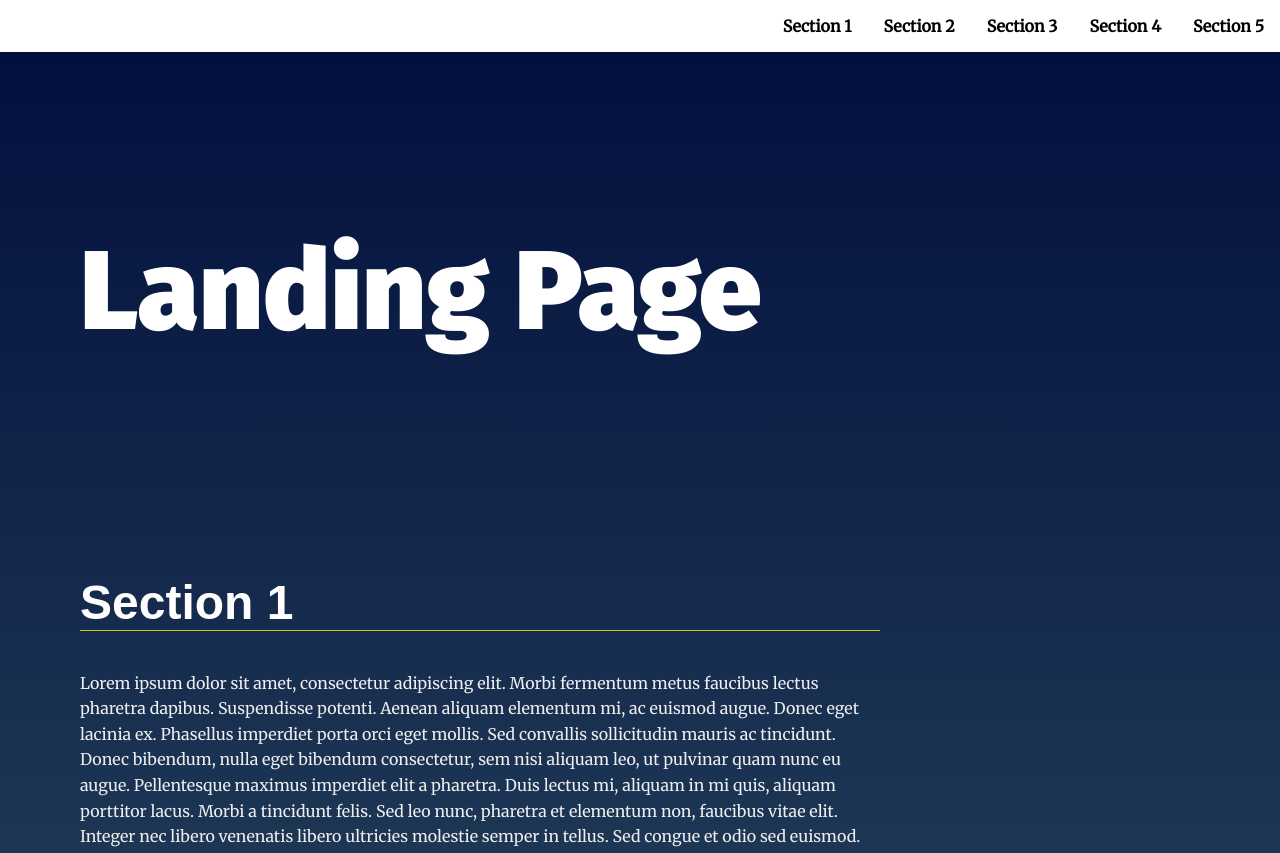
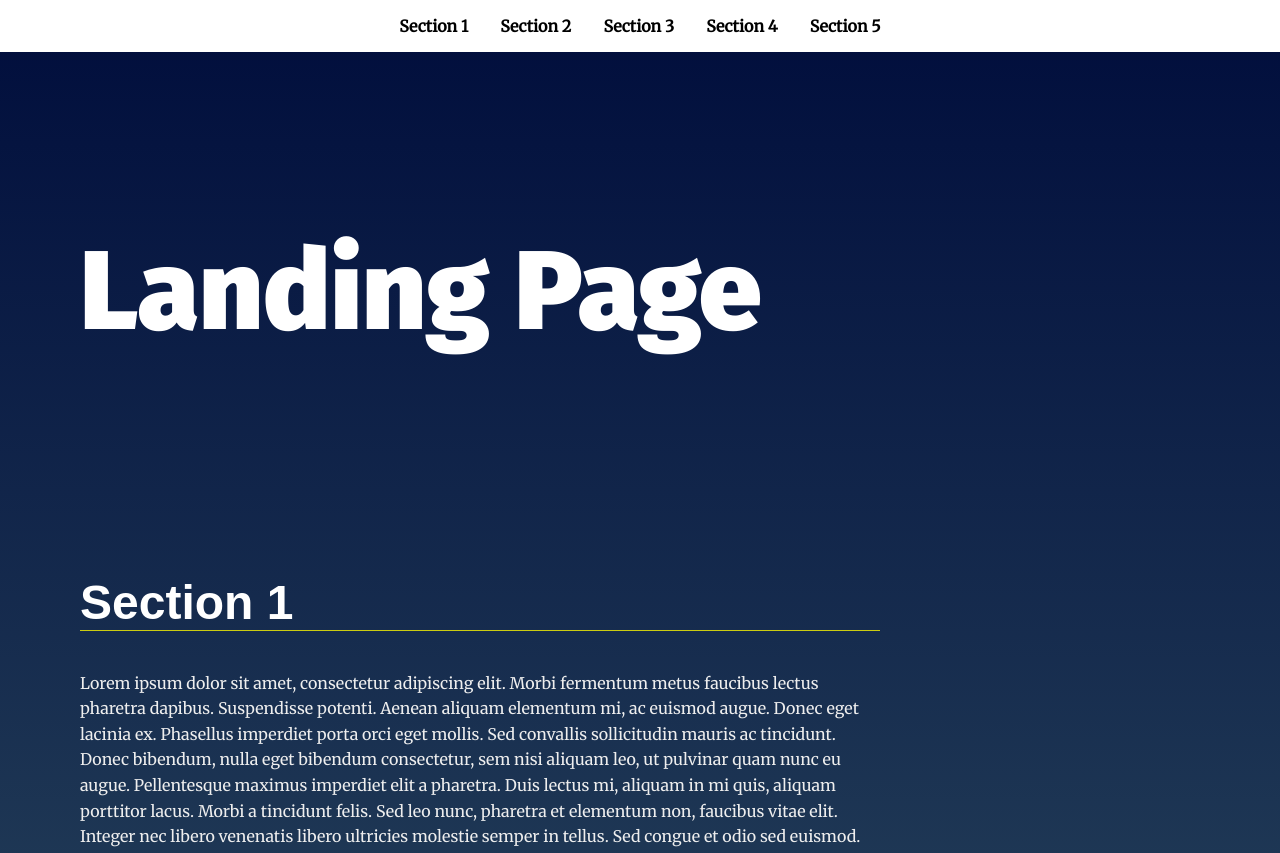
Before and after one commit to KhoiVuKha/Landing-Page-Project, a plain HTML site: page index.html in a window 1280 px wide. Shown: the top 853 px of the page. Drawn offline with Linux system fonts and the light colour scheme.

Commit message:
Align nav bar button to center

```diff
--- a/css/styles.css
+++ b/css/styles.css
@@ -66,6 +66,10 @@ section {
 
 /* Navigation Styles*/
 .navbar__menu ul {
+  display: flex;
+  flex-wrap: wrap;
+  align-items: center;
+  justify-content: center;
   padding-left: 0;
   margin: 0;
   text-align: right;
@@ -73,6 +77,7 @@ section {
 
 .navbar__menu li {
   display: inline-block;
+  position: relative;
 }
 
 .navbar__menu .menu__link {
```
